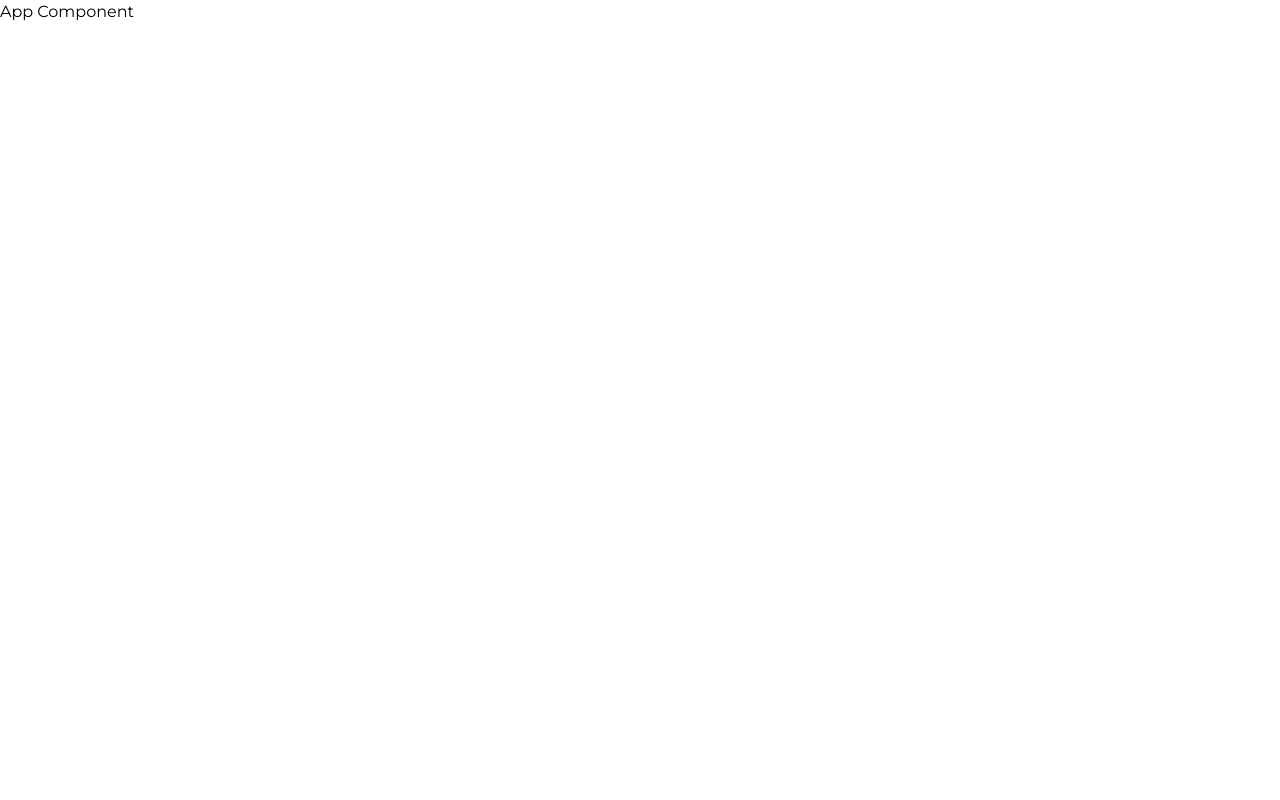
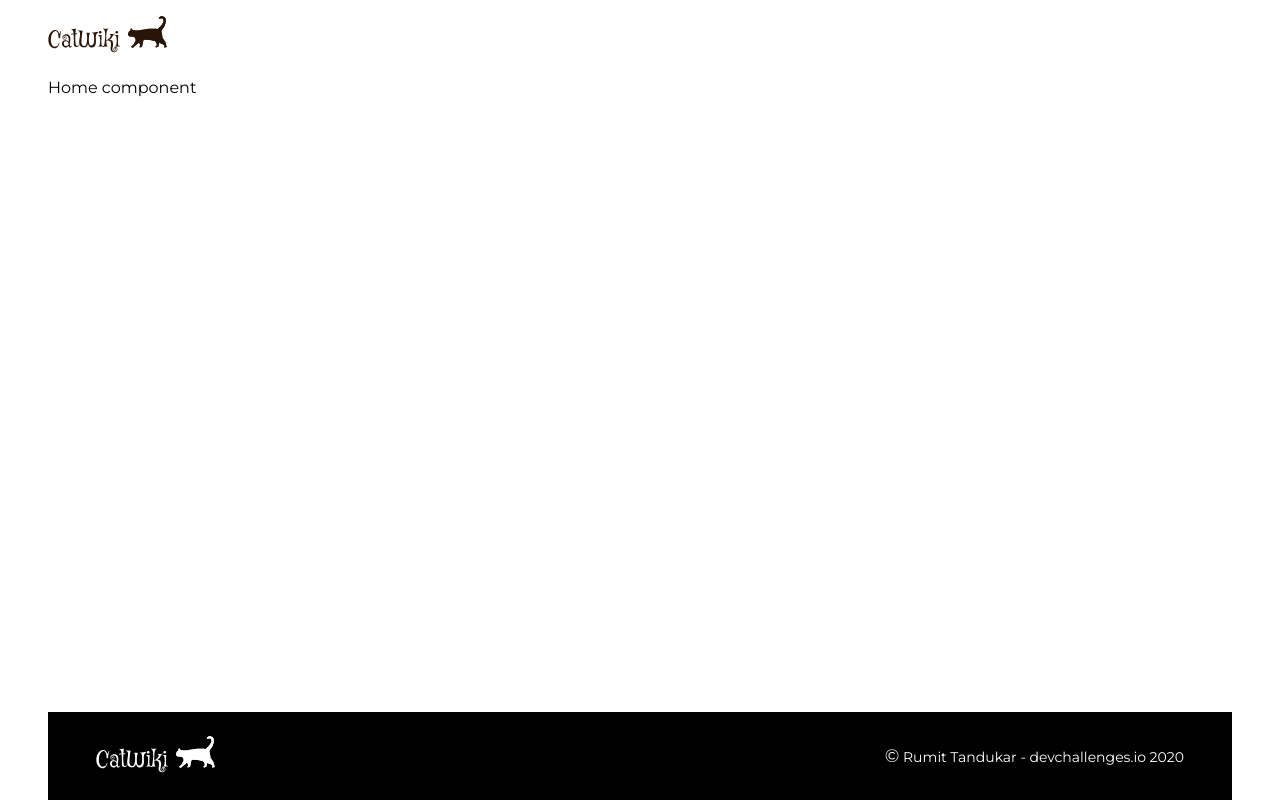
Before and after one commit to Rumit0270/dev-challenges, a React (Create React App) app in the folder catwiki/client/: page / in a window 1280 px wide. Built offline with nearby package versions, Linux system fonts and the light colour scheme; a web font is replaced by a local one.

Commit message:
Add Header and Footer component

```diff
--- a/catwiki/client/src/App.tsx
+++ b/catwiki/client/src/App.tsx
@@ -1,7 +1,21 @@
 import React from 'react';
+import { BrowserRouter as Router } from 'react-router-dom';
+import Footer from './layouts/Footer';
+import Header from './layouts/Header';
+import Main from './layouts/Main';
 
 const App: React.FC = (): JSX.Element => {
-  return <div>App Component</div>;
+  return (
+    <Router>
+      <div className="flex flex-col min-h-screen px-2 md:px-6 lg:px-8 xl:px-12 mx-auto app-container">
+        <Header />
+        <main className="flex-1">
+          <Main />
+        </main>
+        <Footer />
+      </div>
+    </Router>
+  );
 };
 
 export default App;
--- a/catwiki/client/src/assets/css/App.css
+++ b/catwiki/client/src/assets/css/App.css
@@ -5,3 +5,7 @@
   padding: 0;
   box-sizing: border-box;
 }
+
+.app-container {
+  max-width: 1280px;
+}
--- /dev/null
+++ b/catwiki/client/src/assets/css/Footer.css
@@ -0,0 +1,4 @@
+footer {
+  border-top-left-radius: 42px;
+  border-top-right-radius: 42px;
+}
--- a/catwiki/client/src/assets/css/tailwind.css
+++ b/catwiki/client/src/assets/css/tailwind.css
@@ -5,3 +5,4 @@
 @tailwind utilities;
 
 @import 'App.css';
+@import 'Footer.css';
--- /dev/null
+++ b/catwiki/client/src/layouts/Footer.tsx
@@ -0,0 +1,15 @@
+import React from 'react';
+import logo from '../assets/images/CatwikiLogoWhite.svg';
+
+const Footer: React.FC = (): JSX.Element => {
+  return (
+    <footer className="flex justify-between items-start md:items-center flex-col md:flex-row py-3 md:py-6 px-8 md:px-12 bg-black">
+      <img src={logo} alt="Catwiki logo" className="h-8 md:h-10 mb-3 md:mb-0" />
+      <p className="text-white text-sm leading-5 self-center md:self-auto mb-3 md:mb-0">
+        <span className="text-base md:text-lg">&copy;</span> Rumit Tandukar - devchallenges.io 2020
+      </p>
+    </footer>
+  );
+};
+
+export default Footer;
--- /dev/null
+++ b/catwiki/client/src/layouts/Header.tsx
@@ -0,0 +1,15 @@
+import React from 'react';
+import { Link } from 'react-router-dom';
+import logo from '../assets/images/CatwikiLogo.svg';
+
+const Header: React.FC = (): JSX.Element => {
+  return (
+    <header className="py-2 lg:py-4 mb-1 w-full">
+      <Link to="/">
+        <img src={logo} alt="Catwiki logo" className="h-10" />
+      </Link>
+    </header>
+  );
+};
+
+export default Header;
--- /dev/null
+++ b/catwiki/client/src/layouts/Home.tsx
@@ -0,0 +1,7 @@
+import React from 'react';
+
+const Home: React.FC = (): JSX.Element => {
+  return <div>Home component</div>;
+};
+
+export default Home;
--- /dev/null
+++ b/catwiki/client/src/layouts/Main.tsx
@@ -0,0 +1,13 @@
+import React from 'react';
+import { Route, Switch } from 'react-router-dom';
+import Home from './Home';
+
+const Main: React.FC = (): JSX.Element => {
+  return (
+    <Switch>
+      <Route path="/" component={Home} exact />
+    </Switch>
+  );
+};
+
+export default Main;
```
Also changed, not shown: catwiki/client/src/assets/images/CatwikiLogoWhite.svg (added).
